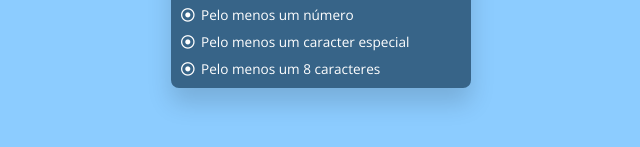
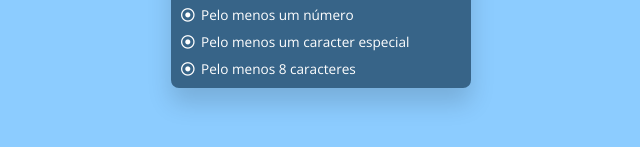
Before and after one commit to Ceabta/Password-Validation, a plain HTML site: page index.html in a window 1280 px wide. Shown: the part 425-572 px from the top of the page, 319-959 px from the left. Drawn offline with nearby package versions, Linux system fonts and the light colour scheme.

Commit message:
Ultimo tópico corrigido

```diff
--- a/index.html
+++ b/index.html
@@ -20,7 +20,7 @@
                 <li id="upper">Pelo menos uma letra maiúscula</li>
                 <li id="number">Pelo menos um número</li>
                 <li id="special">Pelo menos um caracter especial</li>
-                <li id="lenght">Pelo menos um 8 caracteres</li>
+                <li id="lenght">Pelo menos 8 caracteres</li>
             </ul>
         </div>
     </div>
```
